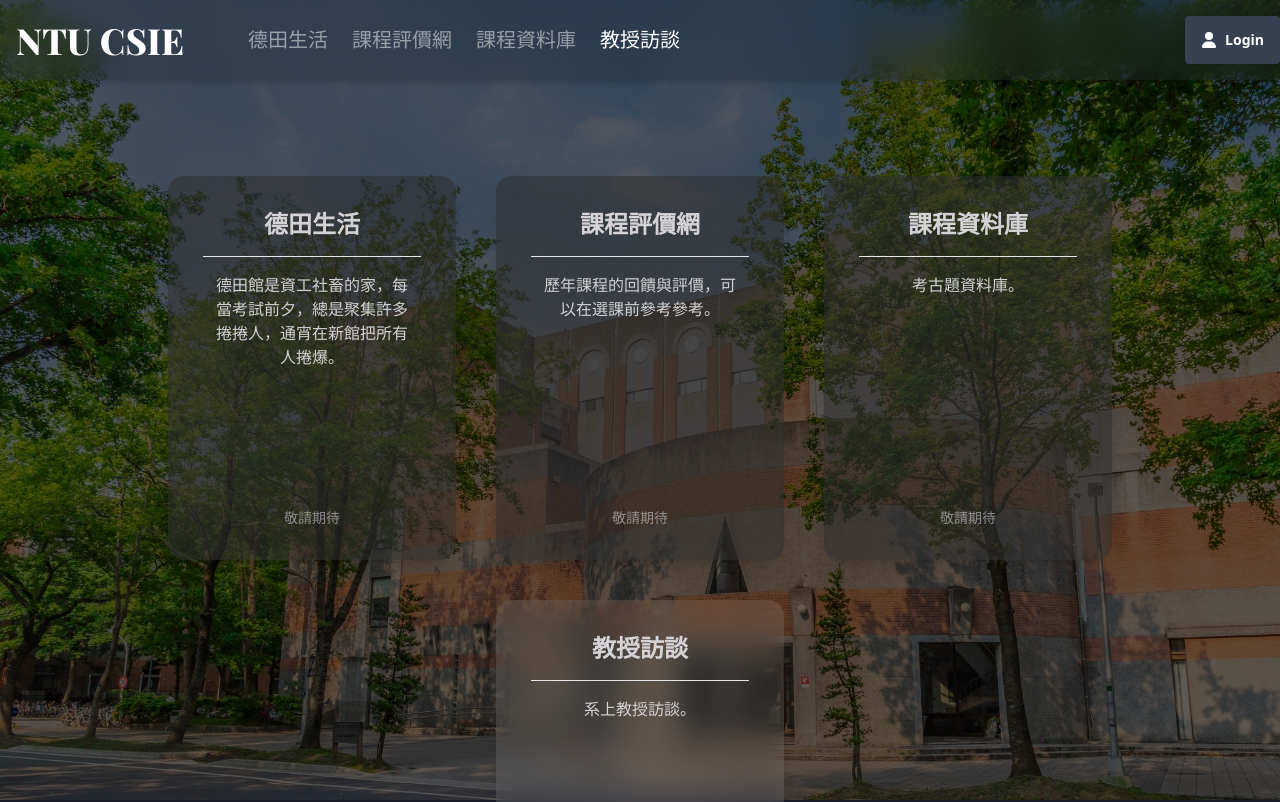
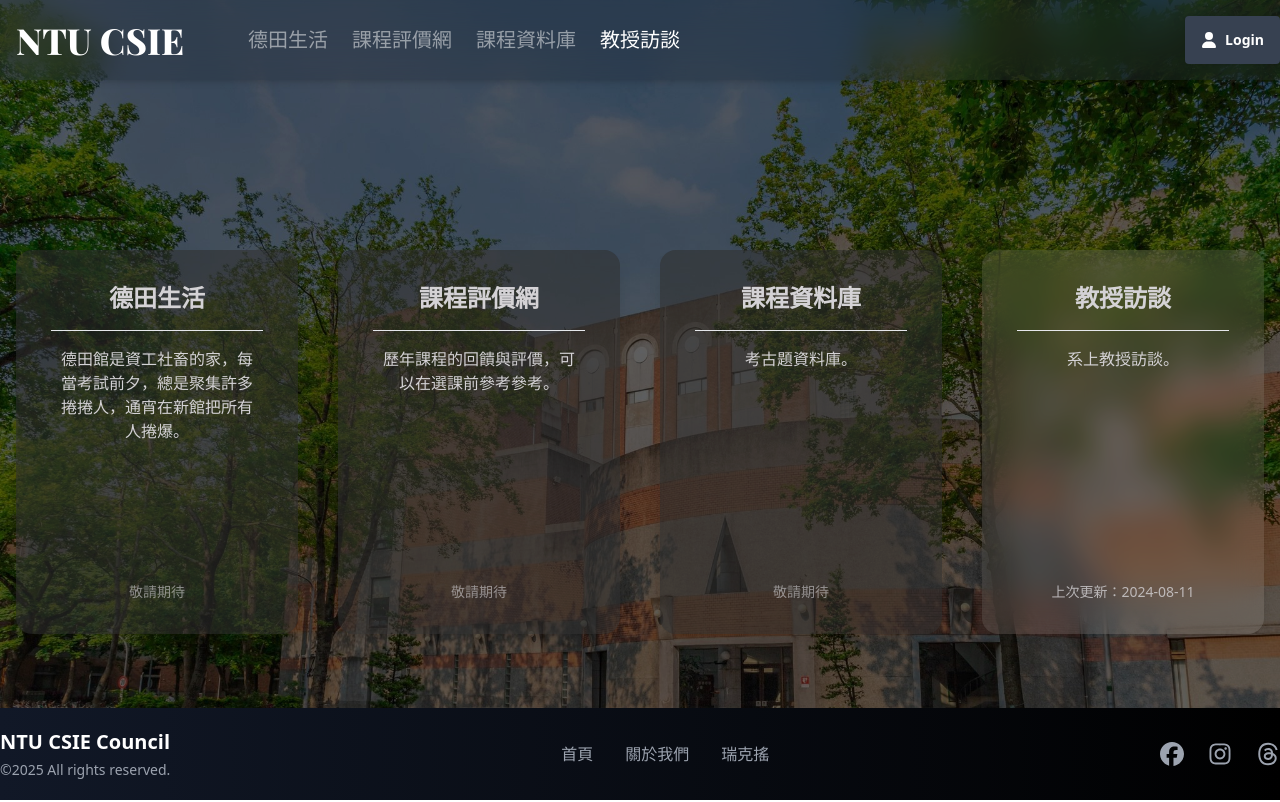
Before and after one commit to NTUCSIECouncil/council.csie-frontend, a Next.js app: page / in a window 1280 px wide. Shown: the top 802 px of the page. Built offline with nearby package versions, Linux system fonts and the light colour scheme; no server answers.

Commit message:
fix: avoid the nav cards to wrap

```diff
--- a/src/app/(home)/nav-cards.tsx
+++ b/src/app/(home)/nav-cards.tsx
@@ -29,7 +29,7 @@ const NavCardInner = ({ page }: { page: NavPageType }): React.JSX.Element => (
 
 const NavCards = (): React.JSX.Element => {
   return (
-    <div className="flex flex-wrap justify-center gap-10">
+    <div className="flex flex-wrap justify-center gap-10 flex-nowrap">
       {pages.map((page) => {
         return page.disable
           ? (
```
